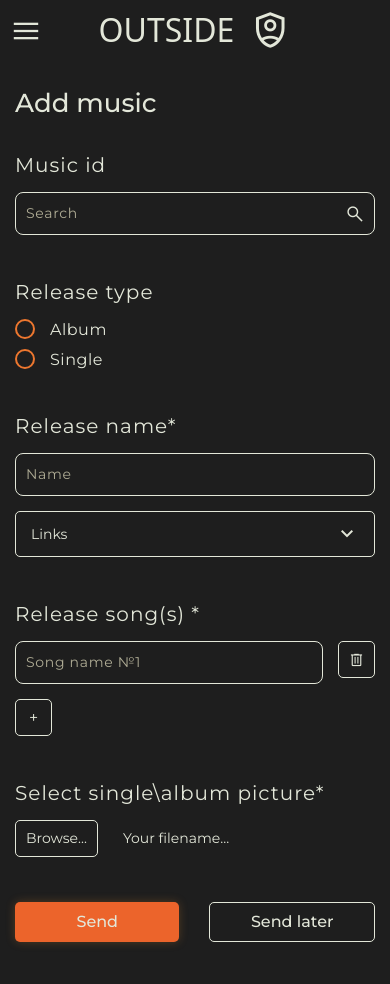
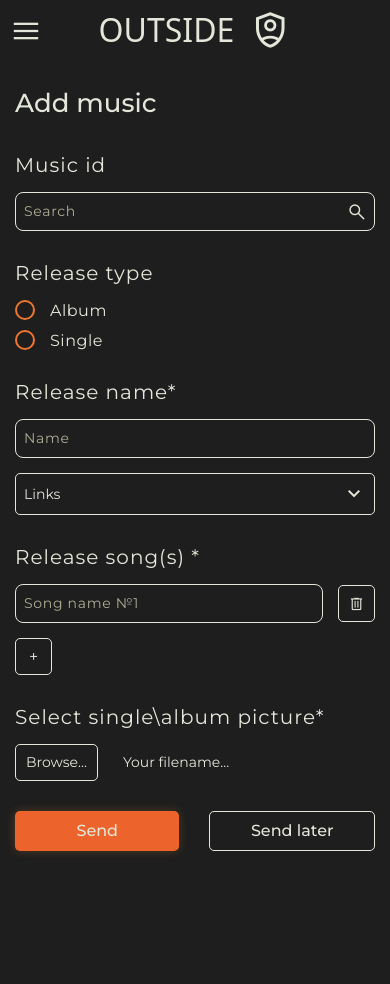
Before and after one commit to outsideOfficialy/adminPanel, a Next.js app: page /add-music in a window 390 px wide. Shown: the top 984 px of the page. After the commit the page ends 881 px from the top, so only its background shows below. Built offline with nearby package versions, Linux system fonts and the light colour scheme; a web font is replaced by a local one.

Commit message:
fix adaptive

```diff
--- a/components/Dropdown/index.tsx
+++ b/components/Dropdown/index.tsx
@@ -28,18 +28,22 @@ const Dropdown: React.FC<DropdownProps> = ({ headerText, inputsName, links, labe
 
 
         if (isOpen && !isBodyClicked) {
-          dropdownContainer.style.maxHeight = "46px";
+          if (window.innerWidth <= 768) {
+            dropdownContainer.style.maxHeight = "42px";
+          } else {
+            dropdownContainer.style.maxHeight = "46px";
+          }
           setIsOpen(false);
         }
         else if (!isOpen) {
           dropdownContainer.style.maxHeight = dropdownContainer.scrollHeight + "px";
           setIsOpen(true);
         }
-      }} className={clsx("dropdown-container transition-all ease-out duration-300 w-full max-w-[450px] cursor-default overflow-hidden", isOpen ? "" : "max-h-[46px]")}>
+      }} className={clsx("dropdown-container transition-all ease-out duration-300 w-full max-w-[450px] cursor-default overflow-hidden", isOpen ? "" : "max-h-[42px] md:max-h-[46px]")}>
         {/* header */}
         <div
           className={clsx(
-            "dropdown-head relative select-none flex justify-between items-center cursor-pointer py-[10px] px-[15px] text-[14px] rounded-[5px] border-[1px] hover:border-main-primary-color ",
+            "dropdown-head relative select-none flex justify-between items-center cursor-pointer p-[8px] md:p-2.5 text-[14px] rounded-[5px] border-[1px] hover:border-main-primary-color ",
             isOpen ? "border-main-primary-color rounded-b-[0px]" : "border-white"
           )}
         >
--- a/components/FormLayout/index.tsx
+++ b/components/FormLayout/index.tsx
@@ -12,7 +12,7 @@ const FormLayout: React.FC<FormLayoutProps> = ({ children, onSubmit }) => {
 
   return (
     <form
-      className="flex flex-col gap-[45px] max-w-[920px]"
+      className="flex flex-col gap-[30px] md:gap-[45px] max-w-[920px]"
       action={"http://admin-panel-backend"}
       encType="multipart/form-data"
       method="POST"
--- a/components/Inputs/index.tsx
+++ b/components/Inputs/index.tsx
@@ -68,7 +68,7 @@ const InputTypeText: React.FC<InputFieldProps> = ({ label, placeholder, name, in
         type="text"
         placeholder={placeholder}
         name={name}
-        className="bg-black border rounded-lg border-white text-white p-2.5 max-w-[450px] w-full text-[14px] md:text-base font-normal md:font-medium leading-normal tracking-wider transition duration-300 ease-in-out placeholder-grey focus:border-main-primary-color focus:ring-0 focus:outline-none "
+        className="bg-black border rounded-lg border-white text-white p-[8px] md:p-2.5 max-w-[450px] w-full text-[14px] md:text-base font-normal md:font-medium leading-normal tracking-wider transition duration-300 ease-in-out placeholder-grey focus:border-main-primary-color focus:ring-0 focus:outline-none "
       />
     </InputWrapper>
   );
@@ -95,10 +95,10 @@ const SearchInput: React.FC<SearchInputProps> = ({ label, placeholder, name, onS
             type="text"
             placeholder={placeholder}
             name={name}
-            className={clsx("bg-black border rounded-lg text-white p-2.5 max-w-[450px] w-full text-[14px] md:text-base font-normal md:font-medium leading-normal tracking-wider transition duration-200 ease-in-out placeholder-grey focus:border-main-primary-color focus:ring-0 focus:outline-none", isOpen ? "border-main-primary-color rounded-b-[0px]" : "border-white")}
+            className={clsx("bg-black border rounded-lg text-white p-[8px] md:p-2.5 max-w-[450px] w-full text-[14px] md:text-base font-normal md:font-medium leading-normal tracking-wider transition duration-200 ease-in-out placeholder-grey focus:border-main-primary-color focus:ring-0 focus:outline-none", isOpen ? "border-main-primary-color rounded-b-[0px]" : "border-white")}
           />
           <button
-            className="material-symbols-outlined search absolute right-0 top-0 bottom-0 bg-main-primary text-white rounded-r-lg p-2.5 font-medium transition duration-300 ease-in-out hover:text-main-primary-color"
+            className="material-symbols-outlined search absolute right-0 top-0 bottom-0 bg-main-primary text-white rounded-r-lg p-[8px] md:p-2.5 font-medium transition duration-300 ease-in-out hover:text-main-primary-color"
             onClick={onSearch}
           >
             search
@@ -144,14 +144,14 @@ const TextArea: React.FC<TextAreaFieldProps> = ({ label, placeholder, name }) =>
   return (
     <div className="flex flex-col items-start gap-[10px] w-full">
       {label && (
-        <label className="text-white text-2xl font-normal leading-6 tracking-wider">
+        <label className="text-white text-[20px] md:text-2xl font-normal leading-6 tracking-wider">
           {label}
         </label>
       )}
       <textarea
         placeholder={placeholder}
         name={name}
-        className="bg-black min-h-[150px] border rounded-lg border-white text-white p-2.5 w-full text-[14px] md:text-base font-normal md:font-medium leading-normal tracking-wider transition duration-300 ease-in-out placeholder-grey focus:border-main-primary-color focus:ring-0 focus:outline-none"
+        className="bg-black min-h-[150px] border rounded-lg border-white text-white p-[8px] md:p-2.5 w-full text-[14px] md:text-base font-normal md:font-medium leading-normal tracking-wider transition duration-300 ease-in-out placeholder-grey focus:border-main-primary-color focus:ring-0 focus:outline-none"
       />
     </div>
   );
@@ -211,9 +211,9 @@ const SongsInputs: React.FC<{ label: string; name: string; }> = ({
     <InputWrapper label={label} className="gap-[15px] md:gap-[10px]">
       <div className="flex flex-col gap-[15px] md:gap-[25px] w-full">
         {songsCount.map((el, idx) => {
-          return <div key={idx} className="flex gap-[15px] md:gap-[10px] items-start">
+          return <div key={idx} className="flex gap-[15px] md:gap-[10px] items-center">
 
-            <input type="text" className="bg-black border rounded-lg border-white text-white p-2.5 max-w-[450px] w-full text-[14px] md:text-base font-normal md:font-medium leading-normal tracking-wider transition duration-300 ease-in-out placeholder-grey focus:border-main-primary-color focus:ring-0 focus:outline-none" value={el} onChange={(e) => inputChange(e, idx)} name={name} placeholder={`Song name №${idx + 1}`} />
+            <input type="text" className="bg-black border rounded-lg border-white text-white p-[8px] md:p-2.5 max-w-[450px] w-full text-[14px] md:text-base font-normal md:font-medium leading-normal tracking-wider transition duration-300 ease-in-out placeholder-grey focus:border-main-primary-color focus:ring-0 focus:outline-none" value={el} onChange={(e) => inputChange(e, idx)} name={name} placeholder={`Song name №${idx + 1}`} />
 
             <ButtonTemplate border onClick={() => decreaseSongList(idx)}>
               <span className="delete material-symbols-outlined absolute left-1/2 top-1/2 -translate-x-1/2 -translate-y-1/2">
--- a/components/PageLayout/index.tsx
+++ b/components/PageLayout/index.tsx
@@ -12,7 +12,7 @@ const PageLayout: React.FC<PageLayoutProps> = ({ children, title, onSubmit }) =>
   return (
     <>
       {/* here will be menu button calling */}
-      <div className="absolute left-[10px] top-[15px]" >
+      <div className="absolute left-[10px] top-[15px] md:left-[40px] md:top-[40px]" >
         <Menu list={[{ textContent: "Add music", link: "/add-music" },
         { textContent: "News", link: "/news" },
         { textContent: "Add merch", link: "/add-merch" },
```
